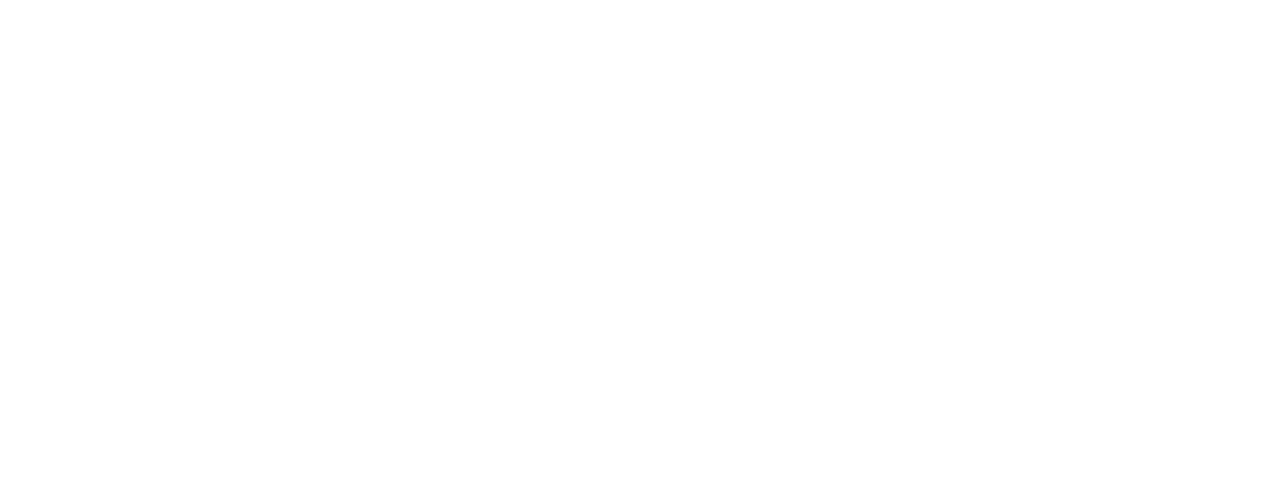
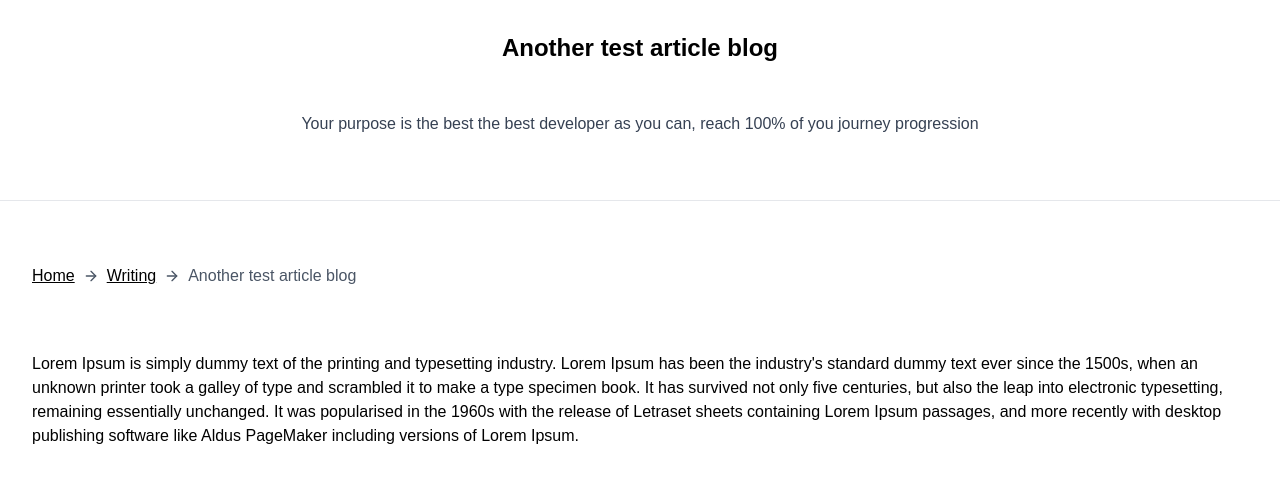
Before and after one commit to Nozgood/portfolio_2025, a React (Vite) app: page /blog/another-test-article-blog in a window 1280 px wide. Before the commit this address had no page. Shown: the top 482 px of the page. Built offline with nearby package versions, Linux system fonts and the light colour scheme.

Commit message:
feat: blog post dedicated page wip see todo.md

```diff
--- a/package.json
+++ b/package.json
@@ -11,6 +11,7 @@
   },
   "dependencies": {
     "@tailwindcss/vite": "^4.1.10",
+    "lucide-react": "^0.525.0",
     "react": "^19.1.0",
     "react-dom": "^19.1.0",
     "react-icons": "^5.5.0",
--- a/src/components/Header.tsx
+++ b/src/components/Header.tsx
@@ -1,6 +1,6 @@
 function Header() {
     return (
-		<header className="flex justify-between p-4 max-w-screen-2xl mx-auto w-full">
+        <header className="flex justify-between p-4 max-w-7xl mx-auto w-full">
             <div className="md:flex hidden">
                 <h2 className="text-xl font-medium">Nowfeel.dev</h2>
             </div>
--- a/src/components/Hero.tsx
+++ b/src/components/Hero.tsx
@@ -1,14 +1,14 @@
 function Hero() {
     return (
         <>
-			<section className="">
+            <section className="mx-auto">
                 <article className="flex flex-col items-center">
                     <h2 className="text-xl font-medium">Hello,</h2>
                     <h1 className="text-2xl font-bold">My name is Nowfeel </h1>
                     <br />
                     <br />
                     <p>
-						I'm a Software Engineer focused on <b>back-end development </b>with 3 years of experience. <br />What I enjoy the most about software development
+                        I'm a Software Developer focused on <b>back-end development </b>with 3 years of experience. <br />What I enjoy the most about software development
                         is <b>solving real-world problems </b>and meeting evolving needs. <br />Currently in a contract position at Bliink, a french start-up in the digital advertising field.
                         <br />
                         I'm Based in Lille, France.
--- a/src/components/Separator.tsx
+++ b/src/components/Separator.tsx
@@ -1,6 +1,6 @@
-function Separator() {
+function Separator({ padding = "p-12" }) {
     return (
-		<div className="relative p-16">
+        <div className={`relative ${padding}`}>
             <div
                 className="absolute left-0 right-0 border-t border-gray-200"
                 style={{
--- a/src/components/Work.tsx
+++ b/src/components/Work.tsx
@@ -49,12 +49,12 @@
 
     return (
         <>
-			<section className="" id="Work">
+            <section id="Work">
                 <div className="max-w-4xl mx-auto">
-					<h2 className="text-3xl font-normal mb-12">Work</h2>
+                    <h2 className="text-4xl font-normal mb-12">Work</h2>
                     <div className="space-y-16">
                         {workItems.map((item, index) => (
-							<article key={index} className="group">
+                            <article key={index}>
                                 <div className="space-y-4">
                                     {/* Header */}
                                     <div className="flex flex-col md:flex-row md:items-start md:justify-between">
--- /dev/null
+++ b/src/components/Writing.tsx
@@ -0,0 +1,27 @@
+import { Link } from "react-router-dom"
+import { getPosts } from "../data/blogPosts"
+
+export function Writing() {
+    const blogPosts = getPosts()
+    console.log(blogPosts)
+    return <>
+        <section id="Writing">
+            <div className="max-w-4xl mx-auto" >
+                <h2 className="text-4xl font-normal mb-12">Writing</h2>
+                <div className="space-y-16">
+                    {blogPosts.map((post, index) => (
+                        <article key={index}>
+                            <Link to={`/blog/${post.slug}`} >
+                                <h3 className="text-xl font-medium group-hover:text-gray-600 transition-colors">{post.title}</h3>
+                                <p className="text-gray-600 text-sm mb-1">{post.date.toDateString()}</p>
+                                {index < blogPosts.length - 1 &&
+                                    <div className="border-t border-gray-100 mt-16"></div>
+                                }
+                            </Link>
+                        </article>
+                    ))}
+                </div>
+            </div>
+        </section >
+    </>
+};
--- a/src/data/blogPosts.ts
+++ b/src/data/blogPosts.ts
@@ -6,23 +6,34 @@
     // slug will be used to blog route path (SEO friendly)
     slug: String
     date: Date
+    desc: String
     content: string
 }
 
 export const blogPosts: BlogPost[] = [
     {
         id: 1,
-        title: "test article blog",
+        title: "Test article blog",
         slug: "test-article-blog",
         date: new Date("2025-07-11"),
-        content: `
-        <h2>Test article blog </h2>
-        <p>hello this is a test blog i am testing that everything is correcly displayed</p>
-        `
+        desc: "Dont forget to be the person you wanna be, even if there are some constraints, deal with it and give your better each day. STEP BY STEP",
+        content: "Lorem Ipsum is simply dummy text of the printing and typesetting industry. Lorem Ipsum has been the industry's standard dummy text ever since the 1500s, when an unknown printer took a galley of type and scrambled it to make a type specimen book. It has survived not only five centuries, but also the leap into electronic typesetting, remaining essentially unchanged. It was popularised in the 1960s with the release of Letraset sheets containing Lorem Ipsum passages, and more recently with desktop publishing software like Aldus PageMaker including versions of Lorem Ipsum."
+    },
+    {
+        id: 2,
+        title: "Another test article blog",
+        slug: "another-test-article-blog",
+        date: new Date("2025-07-12"),
+        desc: "Your purpose is the best the best developer as you can, reach 100% of you journey progression",
+        content: "Lorem Ipsum is simply dummy text of the printing and typesetting industry. Lorem Ipsum has been the industry's standard dummy text ever since the 1500s, when an unknown printer took a galley of type and scrambled it to make a type specimen book. It has survived not only five centuries, but also the leap into electronic typesetting, remaining essentially unchanged. It was popularised in the 1960s with the release of Letraset sheets containing Lorem Ipsum passages, and more recently with desktop publishing software like Aldus PageMaker including versions of Lorem Ipsum."
     }
 ]
 
-export function getBlogPost(slug: string): BlogPost | undefined {
+export function getBlogPost(slug: string | undefined): BlogPost | undefined {
+    if (typeof (slug) == undefined) {
+        return undefined
+    }
+
     return blogPosts.find(post => post.slug == slug)
 }
 
--- a/src/main.tsx
+++ b/src/main.tsx
@@ -4,6 +4,7 @@
 import Home from './pages/Home'
 import Blog from './pages/Blog'
 import { BrowserRouter as Router, Route, Routes } from 'react-router-dom'
+import BlogPost from './pages/BlogPost'
 
 createRoot(document.getElementById('root')!).render(
     <StrictMode>
@@ -11,6 +12,7 @@
             <Routes>
                 <Route path='/' element={<Home />} />
                 <Route path='/blog' element={<Blog />} />
+                <Route path='/blog/:slug' element={<BlogPost />} />
             </Routes>
         </Router>
     </StrictMode>
--- a/src/pages/Blog.tsx
+++ b/src/pages/Blog.tsx
@@ -1,10 +1,7 @@
-function Blog() {
+export default function Blog() {
     return <>
-
         <div>
             hello this is the blog
         </div>
     </>
 }
-
-export default Blog;
--- /dev/null
+++ b/src/pages/BlogPost.tsx
@@ -0,0 +1,43 @@
+import { Link, useParams } from "react-router-dom"
+import { getBlogPost, type BlogPost } from "../data/blogPosts"
+import Separator from "../components/Separator"
+import { ArrowRight } from 'lucide-react'
+
+export default function BlogPost() {
+    const queryParams = useParams<{ slug: string }>()
+    console.log("slug from query", queryParams)
+
+    const post: BlogPost | undefined = queryParams ? getBlogPost(queryParams.slug) : undefined
+
+    if (!post) {
+        return <>
+            <div>404 not found</div>
+        </>
+    }
+
+    return <>
+        <header className="max-w-screen-2xl mx-auto sm: p-8">
+            <div className="flex flex-col items-center">
+                <h1 className="text-2xl font-bold mb-12 text-center">{post.title}</h1>
+                <p className="text-center text-gray-700">
+                    {post.desc}
+                </p>
+            </div>
+        </header>
+        <Separator padding="p-8" />
+        <main className="max-w-screen-2xl mx-auto p-8">
+            <section className="mb-16">
+                <div className="flex items-center gap-2">
+                    <Link to={"/"} ><p className="underline">Home</p></Link>
+                    <ArrowRight className="w-4 h-4 text-gray-600" />
+                    <Link to={"/#Writing"} ><p className="underline">Writing</p></Link >
+                    <ArrowRight className="w-4 h-4 text-gray-600" />
+                    <p className="text-gray-600 truncate">{post.title}</p>
+                </div>
+            </section>
+            <section>
+                {post.content}
+            </section>
+        </main >
+    </>
+}
--- a/src/pages/Home.tsx
+++ b/src/pages/Home.tsx
@@ -2,10 +2,9 @@
 import Hero from "../components/Hero";
 import Separator from "../components/Separator";
 import Work from "../components/Work";
-import { getBlogPost, getPosts } from "../data/blogPosts";
+import { Writing } from "../components/Writing";
 
 function Home() {
-    const blogPosts = getPosts()
     return <>
         <Header />
         <main className='max-w-screen-2xl mx-auto sm: p-8 md:p-16'>
@@ -13,6 +12,7 @@
             <Separator />
             <Work />
             <Separator />
+            <Writing />
         </main>
     </>
 }
```
Also changed, not shown: 1 other file (tests, documents, lock files or other folders). Lines whose indentation alone changed are shown as unchanged.
